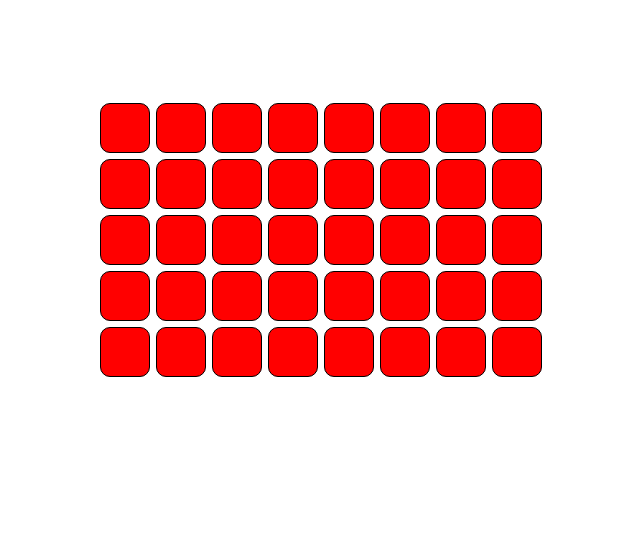
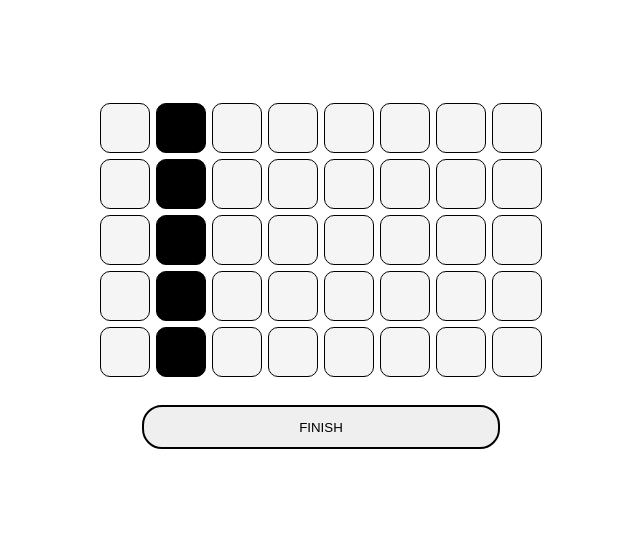
Before and after one commit to AndrejLazic/RainOnTheRoad, a plain HTML site: page index.html in a window 1280 px wide. Shown: the whole page, without its empty margins (319-959 px from the left). Drawn offline with Linux system fonts and the light colour scheme.

Commit message:
brlja farbanje crnih kvadratica i prebrojavanje belih

```diff
--- a/index.html
+++ b/index.html
@@ -10,62 +10,62 @@
 </head>
 
 <body>
-    <!--<script src="script.js"></script>
-    -->
+
+
     <div id="game">
 
+        <div class="gamecell" id="0"></div>
+        <div class="gamecell" id="1"></div>
+        <div class="gamecell" id="2"></div>
+        <div class="gamecell" id="3"></div>
+        <div class="gamecell" id="4"></div>
+        <div class="gamecell" id="5"></div>
+        <div class="gamecell" id="6"></div>
+        <div class="gamecell" id="7"></div>
+
+        <div class="gamecell" id="8"></div>
+        <div class="gamecell" id="9"></div>
+        <div class="gamecell" id="10"></div>
         <div class="gamecell" id="11"></div>
+        <div class="gamecell" id="12"></div>
+        <div class="gamecell" id="13"></div>
+        <div class="gamecell" id="14"></div>
+        <div class="gamecell" id="15"></div>
+
+        <div class="gamecell" id="16"></div>
+        <div class="gamecell" id="17"></div>
+        <div class="gamecell" id="18"></div>
+        <div class="gamecell" id="19"></div>
+        <div class="gamecell" id="20"></div>
         <div class="gamecell" id="21"></div>
+        <div class="gamecell" id="22"></div>
+        <div class="gamecell" id="23"></div>
+
+        <div class="gamecell" id="24"></div>
+        <div class="gamecell" id="25"></div>
+        <div class="gamecell" id="26"></div>
+        <div class="gamecell" id="27"></div>
+        <div class="gamecell" id="28"></div>
+        <div class="gamecell" id="29"></div>
+        <div class="gamecell" id="30"></div>
         <div class="gamecell" id="31"></div>
-        <div class="gamecell" id="41"></div>
-        <div class="gamecell" id="51"></div>
-        <div class="gamecell" id="61"></div>
-        <div class="gamecell" id="71"></div>
-        <div class="gamecell" id="81"></div>
 
-        <div class="gamecell" id="12"></div>
-        <div class="gamecell" id="22"></div>
         <div class="gamecell" id="32"></div>
-        <div class="gamecell" id="42"></div>
-        <div class="gamecell" id="52"></div>
-        <div class="gamecell" id="62"></div>
-        <div class="gamecell" id="72"></div>
-        <div class="gamecell" id="82"></div>
+        <div class="gamecell" id="33"></div>
+        <div class="gamecell" id="34"></div>
+        <div class="gamecell" id="35"></div>
+        <div class="gamecell" id="36"></div>
+        <div class="gamecell" id="37"></div>
+        <div class="gamecell" id="38"></div>
+        <div class="gamecell" id="39"></div>
 
-        <div class="gamecell" id="13"></div>
-        <div class="gamecell" id="23"></div>
-        <div class="gamecell" id="33"></div>
-        <div class="gamecell" id="43"></div>
-        <div class="gamecell" id="53"></div>
-        <div class="gamecell" id="63"></div>
-        <div class="gamecell" id="73"></div>
-        <div class="gamecell" id="83"></div>
-
-        <div class="gamecell" id="14"></div>
-        <div class="gamecell" id="24"></div>
-        <div class="gamecell" id="34"></div>
-        <div class="gamecell" id="44"></div>
-        <div class="gamecell" id="54"></div>
-        <div class="gamecell" id="64"></div>
-        <div class="gamecell" id="74"></div>
-        <div class="gamecell" id="84"></div>
-
-        <div class="gamecell" id="15"></div>
-        <div class="gamecell" id="25"></div>
-        <div class="gamecell" id="35"></div>
-        <div class="gamecell" id="45"></div>
-        <div class="gamecell" id="55"></div>
-        <div class="gamecell" id="65"></div>
-        <div class="gamecell" id="75"></div>
-        <div class="gamecell" id="85"></div>
+        <div class="center">
+            <button id="button">FINISH</button>
+          </div>
     </div>
 
-    <script>
-        const nodeList = document.querySelectorAll(".gamecell");
-            for (let i = 0; i < nodeList.length; i++) {
-            nodeList[i].style.backgroundColor = "red";
-            }
-    </script>
+
+    <script src="script.js"></script>
 
 </body>
 
--- a/script.js
+++ b/script.js
@@ -1,9 +1,55 @@
-function coloring_black(){
-    const color = document.querySelectorAll(".gamecell");
-    console.log(color);
+function coloring_black(cell_id){
+    const gamecells = document.querySelectorAll(".gamecell");
+        for(let i = cell_id; i<gamecells.length; i+=8){
+            gamecells[i].style.backgroundColor = "black";
+        }
 }
-coloring_black();
+coloring_black(1);
 
-const nodeList = document.querySelectorAll(".gamecell");
-for (let i = 0; i < nodeList.length; i++) {
-  nodeList[i].style.backgroundColor = "red";
+function coloring_white(cell_id){
+    const gamecells = document.querySelectorAll(".gamecell");
+    //console.log(gamecells.length);
+            for(let i = cell_id; i<40; i=i+8){
+                gamecells[i].style.backgroundColor = "whitesmoke";
+            }
+            counting_white()
+}
+
+document.querySelectorAll(".gamecell").forEach(item => {
+    item.addEventListener('click', function () {
+        console.log(item);
+        i = item.id;
+        if(item.style.backgroundColor == "black"){
+        coloring_white(i);
+        }else{
+        coloring_black(i);
+        }
+    })
+})
+
+function counting_white(){
+    const gamecells = document.querySelectorAll(".gamecell");
+    var white = 0;
+    //console.log(gamecells[1]);
+        for(let i = 0; i<gamecells.length; i++){
+            if(gamecells[i].style.backgroundColor == "whitesmoke"){
+                white++;
+            }
+        }
+        console.log("belih", white);
+}
+/*
+document.querySelectorAll(".gamecell").forEach(item => {
+    item.addEventListener('mouseover', function () {
+        console.log(item.id);
+        coloring_black(item.id);
+    })
+})
+
+document.querySelectorAll(".gamecell").forEach(item => {
+    item.addEventListener('mouseout', function () {
+        console.log(item.id);
+        coloring_white(item.id);
+    })
+})
+*/
--- a/style.css
+++ b/style.css
@@ -5,6 +5,25 @@ body {
   padding: 0;
   margin: 0;
   font-family: sans-serif;
+}
+
+button {
+  margin: 0;
+  width: 80%;
+  height: 10%;
+  cursor: pointer;
+  border: 2px solid black;
+  border-radius: 20px;
+  margin: 0;
+  position: absolute;
+  top: 68%;
+  left: 10%;
+
+  transition: all 0.5s ease-in-out;
+}
+
+button:hover {
+  transform: translate(0px, 3px);
 }
 
 div * {
@@ -18,20 +37,12 @@ div * {
   max-height: 448px;
   width: 100%;
   height: 100%;
-  position: left;
+  position: relative;
   margin: 100px auto;
 }
 
-.cellprefix {
-  width: 100%;
-  height: 100%;
-  max-width: 50px;
-  max-height: 50px;
-  float: left;
-  padding: 15px 0 0 20px;
-}
-
 .gamecell {
+  background: whitesmoke;
   border: 1px solid black;
   width: 100%;
   height: 100%;
```
